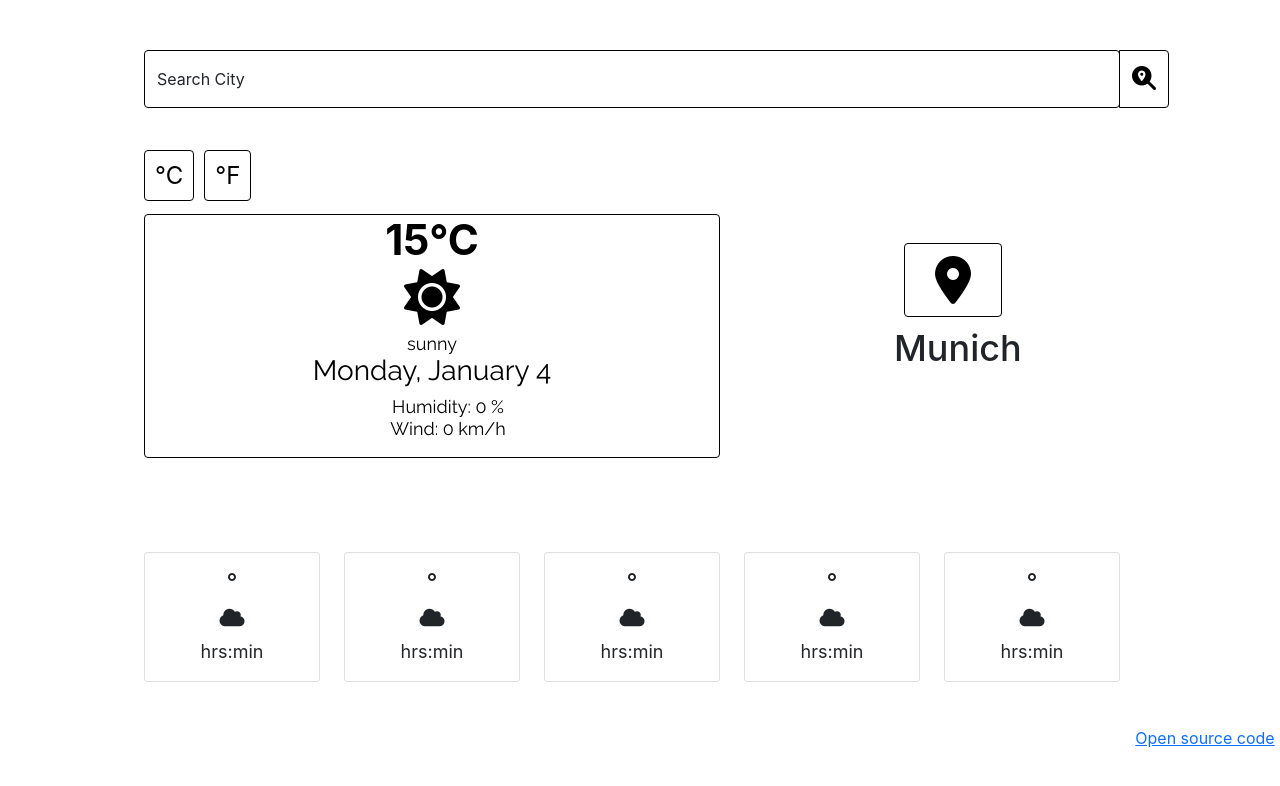
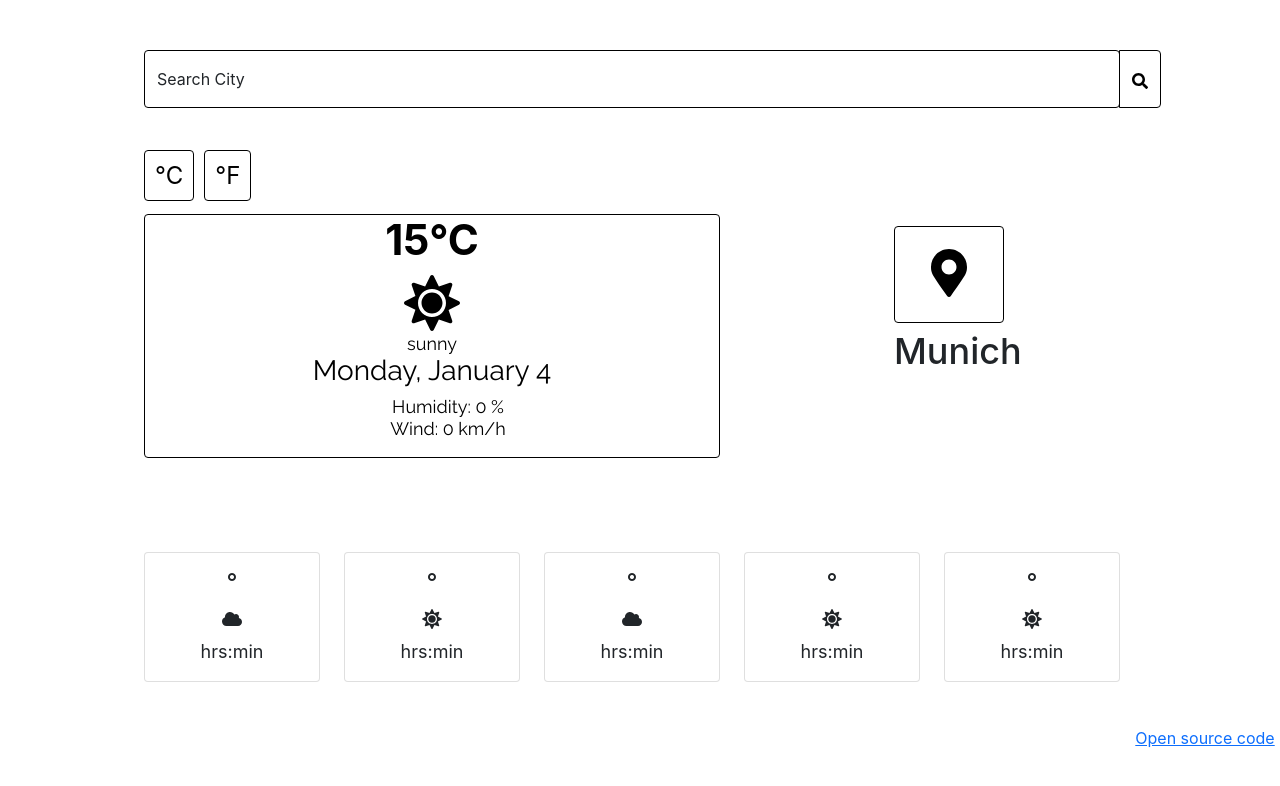
Before and after one commit to kkusche/shecodes-weather-app-react, a React (Create React App) app: page / in a window 1280 px wide. Shown: the top 786 px of the page. Built offline with nearby package versions, Linux system fonts and the light colour scheme.

Commit message:
Update FA icons

```diff
--- a/package.json
+++ b/package.json
@@ -8,7 +8,9 @@
     "@testing-library/user-event": "^12.8.3",
     "react": "^17.0.2",
     "react-dom": "^17.0.2",
+    "react-icons": "^4.2.0",
     "react-scripts": "4.0.3",
+    "react-weathericons": "^1.0.4",
     "web-vitals": "^1.1.1"
   },
   "scripts": {
--- a/src/App.css
+++ b/src/App.css
@@ -167,8 +167,8 @@
   background-clip: border-box;
   border: 1px solid black;
   border-radius: 0.25rem;
-  padding: 12px 30px 12px 30px;
-  margin: 10px;
+  padding: 12px 30px 24px 30px;
+  margin-bottom: 10px;
 }
 
 .App #current-location-button:hover {
@@ -179,6 +179,7 @@
 
 .App h1 {
   font-size: 36px;
+  margin-top: 25px;
 }
 
 /*======================================
--- a/src/Forecast.js
+++ b/src/Forecast.js
@@ -1,4 +1,8 @@
 import React from "react";
+import { FaSun } from 'react-icons/fa';
+import {FaCloud} from 'react-icons/fa';
+import { FaSnowflake } from 'react-icons/fa';
+import { FaSmog } from 'react-icons/fa';
 
 export default function Location() {
   return (
@@ -11,7 +15,7 @@ export default function Location() {
               <span id="temp-day-one"></span>°
             </h4>
             <h5 className="weather-icon">
-              <i className="fas fa-cloud"></i>
+              <i><FaCloud /></i>
             </h5>
             <p className="card-text" id="day-one">
               hrs:min
@@ -27,7 +31,7 @@ export default function Location() {
               <span id="temp-day-two"></span>°
             </h4>
             <h5 className="weather-icon">
-              <i className="fas fa-cloud"></i>
+              <i><FaSun /></i>
             </h5>
             <p className="card-text" id="day-one">
               hrs:min
@@ -43,7 +47,7 @@ export default function Location() {
               <span id="temp-day-three"></span>°
             </h4>
             <h5 className="weather-icon">
-              <i className="fas fa-cloud"></i>
+              <i><FaCloud /></i>
             </h5>
             <p className="card-text" id="day-one">
               hrs:min
@@ -59,7 +63,7 @@ export default function Location() {
               <span id="temp-day-four"></span>°
             </h4>
             <h5 className="weather-icon">
-              <i className="fas fa-cloud"></i>
+              <i><FaSun /></i>
             </h5>
             <p className="card-text" id="day-one">
               hrs:min
@@ -75,7 +79,7 @@ export default function Location() {
               <span id="temp-day-five"></span>°
             </h4>
             <h5 className="weather-icon">
-              <i className="fas fa-cloud"></i>
+              <i><FaSun /></i>
             </h5>
             <p className="card-text" id="day-one">
               hrs:min
--- /dev/null
+++ b/src/Icons.js
@@ -0,0 +1,6 @@
+import React, { useState } from "react";
+import { FaSearch } from 'react-icons/fa';
+import { FaMapMarkerAlt } from 'react-icons/fa';
+import { FaSun } from 'react-icons/fa';
+import { FaSnowflake } from 'react-icons/fa';
+import { FaSmog } from 'react-icons/fa';
--- a/src/Search.js
+++ b/src/Search.js
@@ -1,7 +1,15 @@
 import React, { useState } from "react";
+import { FaSearch } from 'react-icons/fa';
+import { FaMapMarkerAlt } from 'react-icons/fa';
+import { FaSun } from 'react-icons/fa';
+import { FaSnowflake } from 'react-icons/fa';
+import { FaSmog } from 'react-icons/fa';
+
+
+
 
 export default function Search(props) {
-  let [city, setCity] = useState(props.city);
+      let [city, setCity] = useState(props.city);
   let [temperature, setTemperature] = useState(props.temperature);
   let [unit, setUnit] = useState("C");
 
@@ -49,7 +57,7 @@ export default function Search(props) {
                 value="submit"
                 id="button-addon2"
               >
-                <i className="fas fa-search-location"></i>
+                <i>< FaSearch /></i>
               </button>
             </div>
           </form>
@@ -73,7 +81,7 @@ export default function Search(props) {
                 </span>
               </h2>
               <h6>
-                <i className="fas fa-sun" id="main-icon"></i>
+                <i id="main-icon">< FaSun /></i>
                 <p>
                   <span className="Description" id="description">
                     sunny
@@ -98,7 +106,7 @@ export default function Search(props) {
         </div>
         <div className="col-sm-12 col-md-3 col-xl-6" id="card-body2">
           <div href="/" className="currentLocation">
-            <i className="fas fa-map-marker-alt" id="current-location-button">
+            <i id="current-location-button">< FaMapMarkerAlt />
               {" "}
             </i>
             <h1 id="city">{props.city}</h1>
```
Also changed, not shown: 1 other file (tests, documents, lock files or other folders).
